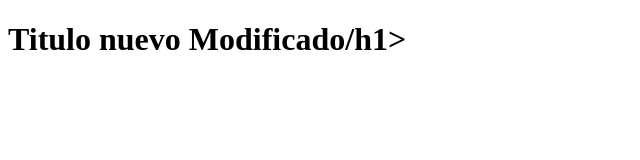
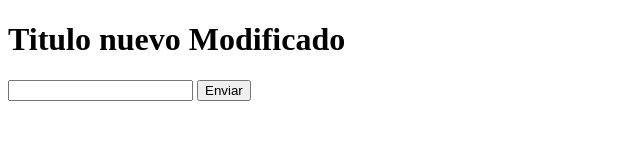
Before and after one commit to marco9505/Ejercicios-git, a plain HTML site: page index.html in a window 1280 px wide. Shown: the whole page, without its empty margins (0-640 px from the left). Drawn offline with Linux system fonts and the light colour scheme.

Commit message:
Se agrego un Form al index

```diff
--- a/index.html
+++ b/index.html
@@ -7,6 +7,10 @@
     <title>DemoGit</title>
 </head>
 <body>
-    <h1>Titulo nuevo Modificado/h1>
+    <h1>Titulo nuevo Modificado </h1>
+        <form action="#" method="get">
+            <input type="text" name="name" id="name">
+            <input type="button" value="Enviar">
+        </form>
 </body>
 </html>
```
